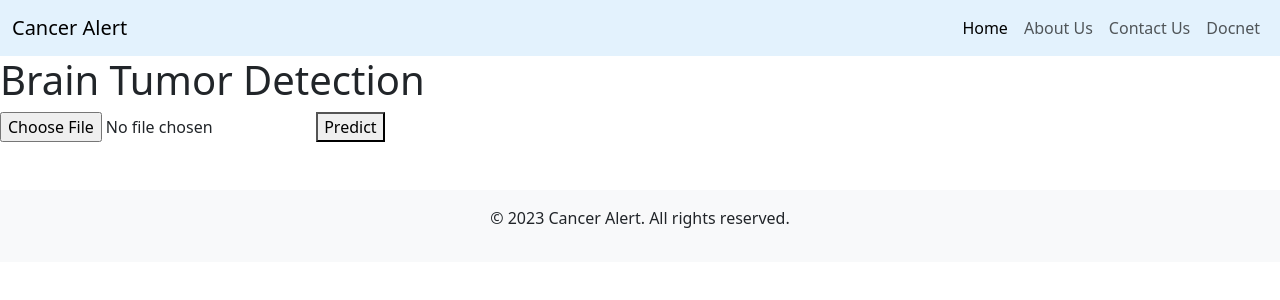
After one commit to M-JV/cds, a Django app: page /cancer/ in a window 1280 px wide. The commit adds this page. Shown: the top 300 px of the page. Run offline with Django 4.2, Linux system fonts and the light colour scheme.

Commit message:
front-end_finished

```diff
--- /dev/null
+++ b/cds/home/templates/home/cancer.html
@@ -0,0 +1,86 @@
+<!doctype html>
+<html lang="en">
+<head>
+  <meta charset="utf-8">
+  <meta name="viewport" content="width=device-width, initial-scale=1">
+  <title>Cancer Alert</title>
+  <link href="https://cdn.jsdelivr.net/npm/bootstrap@5.3.0-alpha3/dist/css/bootstrap.min.css" rel="stylesheet" integrity="sha384-KK94CHFLLe+nY2dmCWGMq91rCGa5gtU4mk92HdvYe+M/SXH301p5ILy+dN9+nJOZ" crossorigin="anonymous">
+  <style>
+    .welcome-text{
+      align-text: center
+    }
+    .navbar {
+      background-color: #e3f2fd;
+    }
+
+    .center-card-link {
+      display: flex;
+      justify-content: center;
+    }
+
+    .container-full-width {
+      width: 100%;
+    }
+
+    /* Custom CSS for responsiveness */
+    @media (min-width: 576px) {
+      .welcome-text {
+        font-size: 36px;
+      }
+    }
+
+    @media (min-width: 992px) {
+      .welcome-text {
+        font-size: 48px;
+      }
+    }
+  </style>
+</head>
+<body>
+  <!-- Navbar -->
+  <nav class="navbar navbar-expand-lg">
+    <div class="container-fluid">
+      <a class="navbar-brand" href="#">Cancer Alert</a>
+      <button class="navbar-toggler" type="button" data-bs-toggle="collapse" data-bs-target="#navbarNav" aria-controls="navbarNav" aria-expanded="false" aria-label="Toggle navigation">
+        <span class="navbar-toggler-icon"></span>
+      </button>
+      <div class="collapse navbar-collapse" id="navbarNav">
+        <ul class="navbar-nav ms-auto">
+          <li class="nav-item">
+            <a class="nav-link active" aria-current="page" href="{% url 'home:index' %}">Home</a>
+          </li>
+          <li class="nav-item">
+            <a class="nav-link" href="/about/">About Us</a>
+          </li>
+          <li class="nav-item">
+            <a class="nav-link" href="/contact/">Contact Us</a>
+          </li>
+          <li class="nav-item">
+            <a class="nav-link" href="#">Docnet</a>
+          </li>
+        </ul>
+      </div>
+    </div>
+  </nav>
+
+  <h1>Brain Tumor Detection</h1>
+    <form action="/prediction" method="post" enctype="multipart/form-data">
+        {% csrf_token %}
+        <input type="file" name="image" accept="image/*">
+        <button type="submit">Predict</button>
+    </form>
+
+    {% if result %}
+        <h2>Result:</h2>
+        <p>{{ result }}</p>
+    {% endif %}
+
+
+  <!-- Footer -->
+  <footer class="bg-light text-center mt-5 py-3">
+    <p>© 2023 Cancer Alert. All rights reserved.</p>
+  </footer>
+
+  <script src="https://cdn.jsdelivr.net/npm/bootstrap@5.3.0-alpha3/dist/js/bootstrap.bundle.min.js" integrity="sha384-ENjdO4Dr2bkBIFxQpeoTz1HIcje39Wm4jDKdf19U8gI4ddQ3GYNS7NTKfAdVQSZe" crossorigin="anonymous"></script>
+</body>
+</html>
--- a/cds/home/templates/home/index.html
+++ b/cds/home/templates/home/index.html
@@ -84,7 +84,7 @@
             <h5 class="card-title">Cancer Detector</h5>
             <h6 class="card-subtitle mb-2 text-body-secondary">Uses machine learning</h6>
             <p class="card-text">We use machine learning to help you detect brain tumour at its early stages. </p>
-            <a href="#" class="card-link">Click Here</a>
+            <a href="/cancer" class="card-link">Click Here</a>
           </div>
         </div>
       </div>
--- a/cds/home/urls.py
+++ b/cds/home/urls.py
@@ -7,4 +7,6 @@ urlpatterns = [
     path('', views.index, name='index'),
     path('contact/', views.contact, name='contact'),
     path('about/', views.about, name='about'),
+    path('cancer/', views.cancer, name='cancer'),
+    path('prediction/', views.prediction, name='prediction')
 ]
--- a/cds/home/views.py
+++ b/cds/home/views.py
@@ -26,3 +26,9 @@ def contact(request):
 
 def about(request):
     return render(request, 'home/about.html')
+
+def cancer(request):
+    return render(request, 'home/cancer.html')
+
+def prediction(request):
+    return render(request, 'home/prediction.html')
```
Also changed, not shown: cds/home/templates/home/prediction.html (added).
